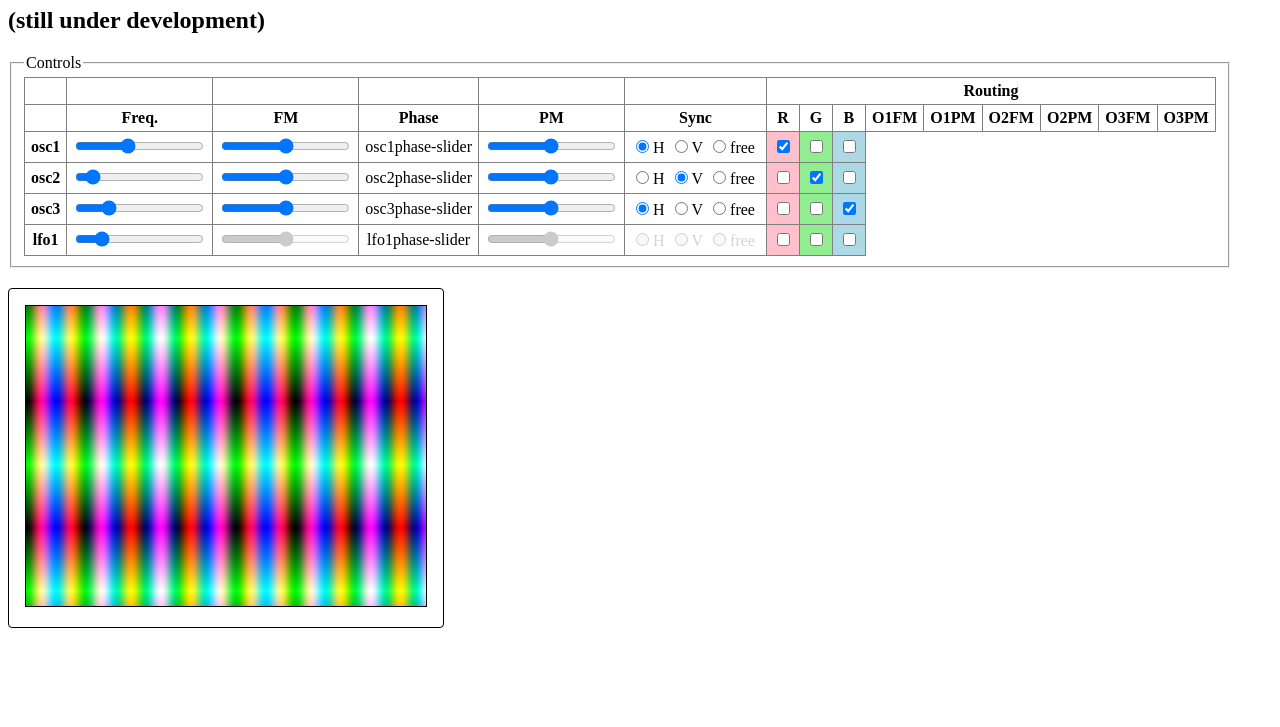
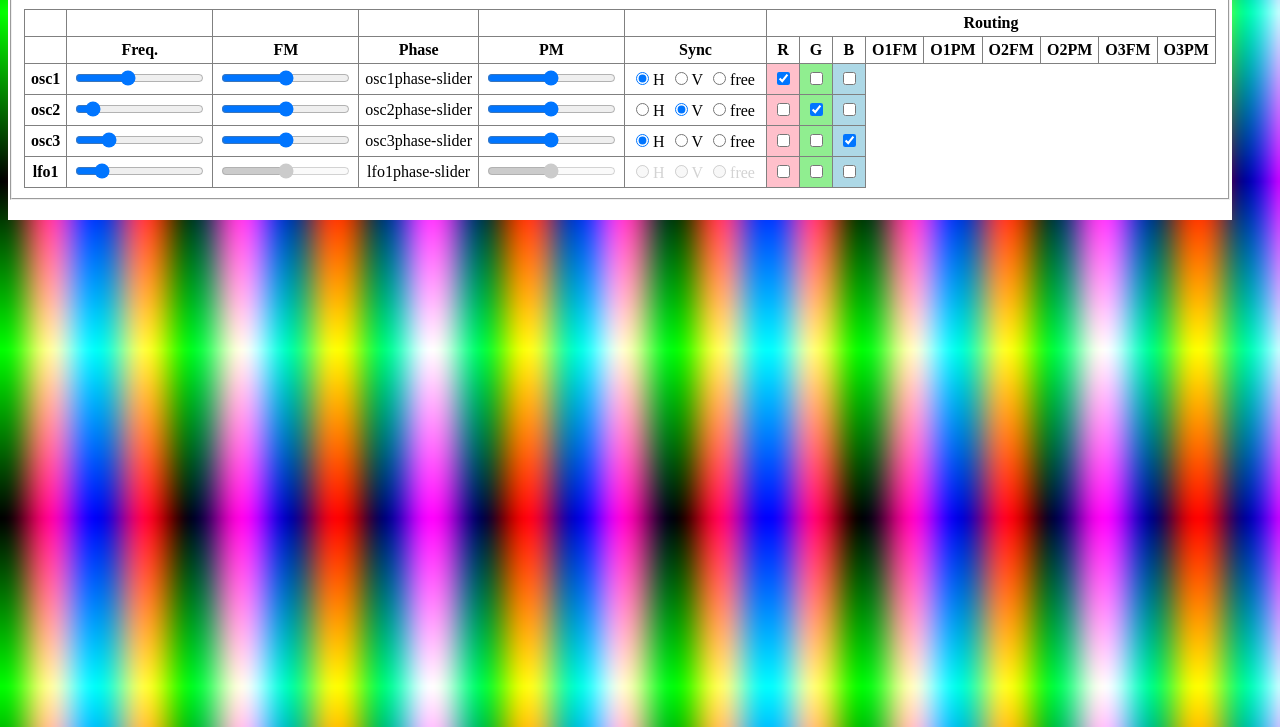
Before and after one commit to joem/joem.github.io, a plain HTML site: page vidsynth.html in a window 1280 px wide. Shown: the part 73-800 px from the top of the page. Drawn offline with Linux system fonts and the light colour scheme; animation ran at ten frames a second.

Commit message:
Make canvas full page with controls over it

```diff
--- a/vidsynth.css
+++ b/vidsynth.css
@@ -1,15 +1,39 @@
 #screen {
   /* background-color: black; */
-  background-color: white;
-  border: 1px solid black;
+  /* background-color: white; */
+  /* border: 1px solid black; */
+
+  /* stretch it to full page */
+  position: absolute;
+  top: 0;
+  left: 0;
+  width: 100%;
+  height: 100%;
 }
 
 #container {
-  border: 1px solid black;
+  /* border: 1px solid black; */
+  /* background: white; */
+  /* display: inline-block; */
+  /* border-radius: 0.25rem; */
+  /* padding: 1rem; */
+  margin: 0;
+  padding: 0;
+}
+
+#ui {
+  position: absolute;
+  top: 0;
+  /* top: 8px; */
+  left: 0;
+  /* left: 8px; */
+  margin: 8px;
   background: white;
-  display: inline-block;
-  border-radius: 0.25rem;
-  padding: 1rem;
+}
+
+body {
+  margin: 0;
+  padding: 0;
 }
 
 table {
--- a/vidsynth.html
+++ b/vidsynth.html
@@ -2,12 +2,19 @@
 <html lang="en">
 <head>
   <meta charset="UTF-8" />
-  <title>joem JS Vid Synth</title>
+  <title>joem JS Vid Synth (still under development)</title>
   <link href="vidsynth.css" rel="stylesheet">
 </head>
 <body>
-  <h1>joem JS Vid Synth</h1>
-  <h2>(still under development)</h2>
+
+  <div id="container">
+      <div>
+        <canvas id="screen" width="400" height="300" ></canvas>
+      </div>
+  </div>
+
+  <div id="ui">
+    <p>joem JS Vid Synth (still under development)</p>
 
     <p id="controls">
     <fieldset>
@@ -48,10 +55,6 @@
     </fieldset>
     </p>
 
-  <div id="container">
-      <div>
-        <canvas id="screen" width="400" height="300" ></canvas>
-      </div>
   </div>
 
   <script src="vidsynth.js"></script>
```
Lines whose indentation alone changed are shown as unchanged.
